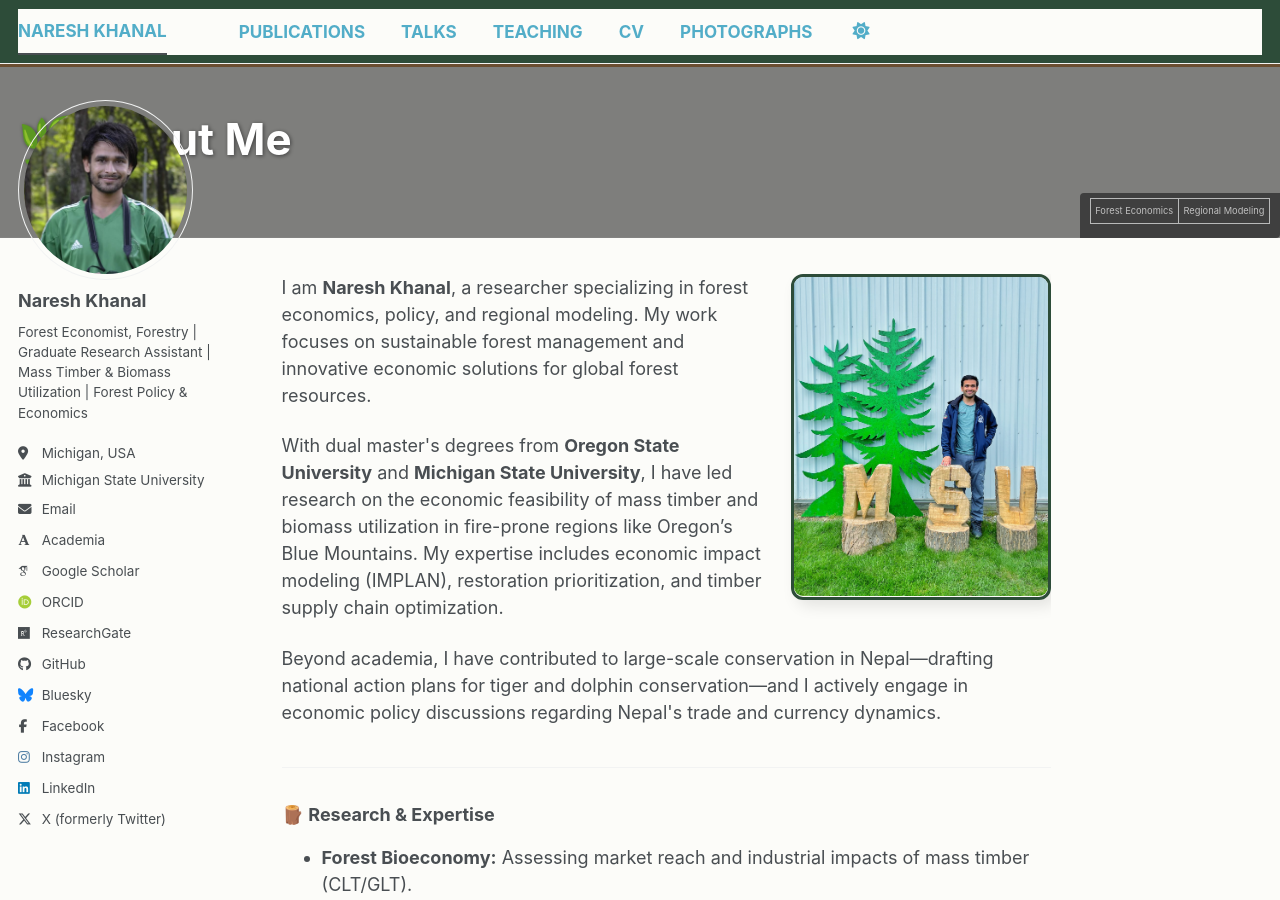
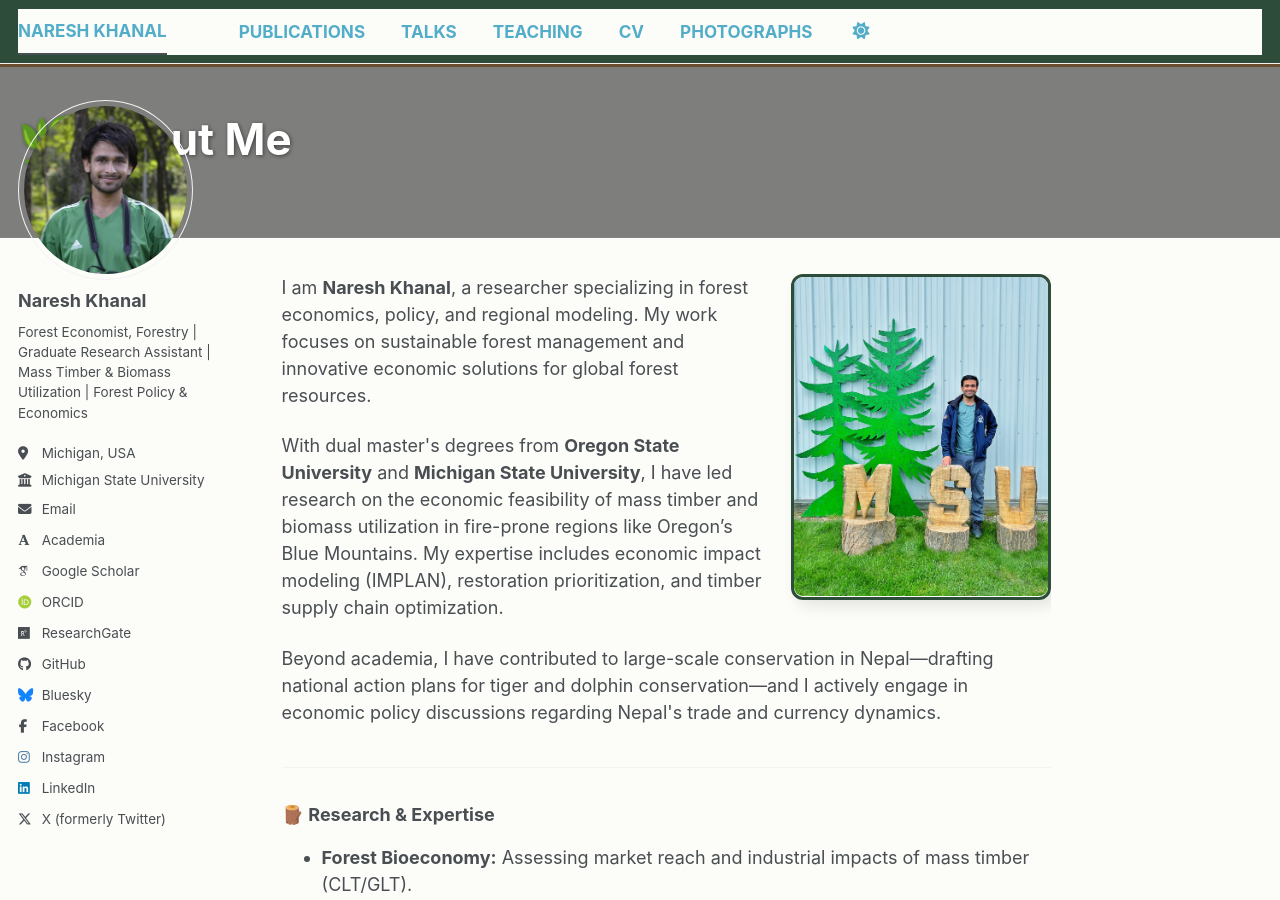
Before and after one commit to Nishani53/Nishani53.github.io, a Jekyll site: the page built from _pages/about.md, in a window 1280 px wide and 900 px high. Built offline with Jekyll 4.4.1, drawn with Linux system fonts in a browser that asks for light colours; some web fonts are replaced; a script bundle is joined from its source files by our own code; library files that are not in the unit come from our copies.

Commit message:
Update about.md

```diff
--- a/_pages/about.md
+++ b/_pages/about.md
@@ -6,7 +6,6 @@ author_profile: true
 header:
   overlay_image: /images/back.jpg
   overlay_filter: 0.5
-  caption: "Forest Economics | Regional Modeling"
 ---
 
 {% include base_path %}
```
